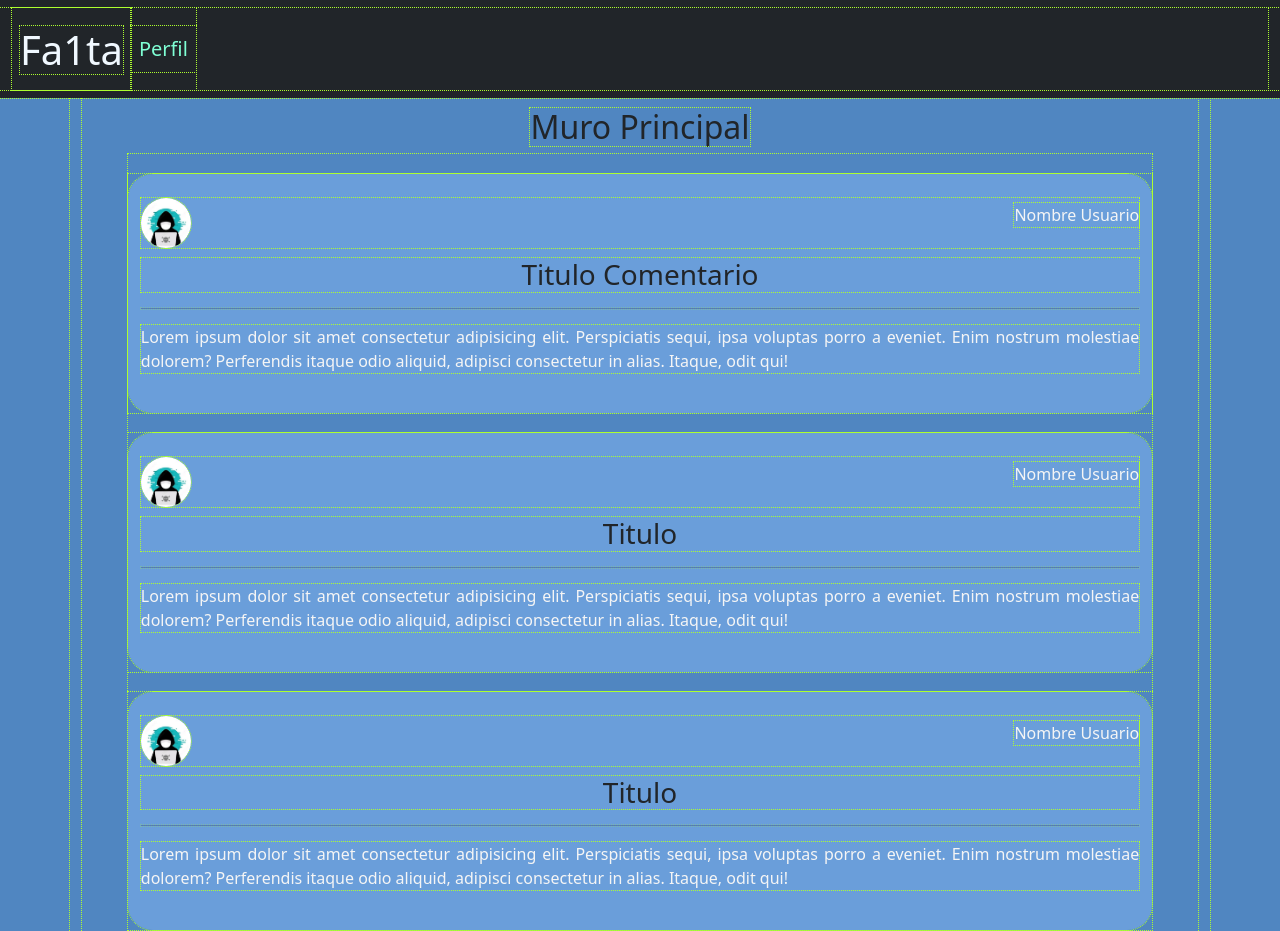
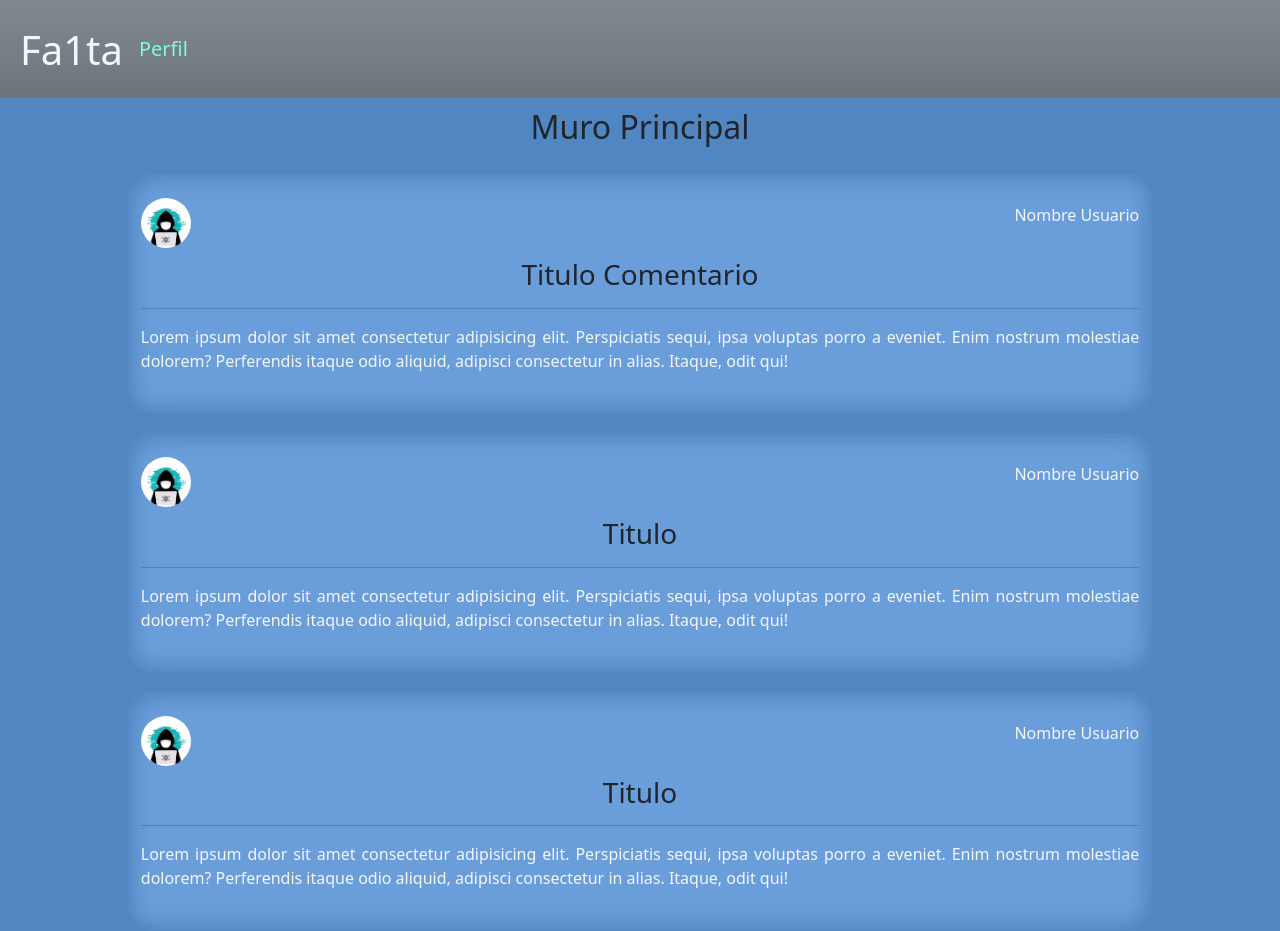
Before and after one commit to gorylactics/falt1_prototipo, a plain HTML site: page pages/muro_comun.html in a window 1280 px wide. Shown: the top 931 px of the page. Drawn offline with nearby package versions, Linux system fonts and the light colour scheme.

Commit message:
se crea muro y se establece css 2

```diff
--- a/assets/css/style.css
+++ b/assets/css/style.css
@@ -37,7 +37,7 @@ a{
 }
 
 *{
-    outline: 1.7px dotted greenyellow;
+    /* outline: 1.7px dotted greenyellow;  */
 }
 body{
     margin: 0;
@@ -170,6 +170,7 @@ ul{
 
 .comentarios{
     width: 80vw;
+
 }
 
 .plantilla_comentario{
@@ -178,6 +179,8 @@ ul{
     margin-top: 20px;
     margin-bottom: 10px;
     border-radius: 25px;
+    box-shadow: inset 6px 6px 20px -1px #5086c1,
+        inset -6px -6px 20px -1px #5086c1;
 }
 
 .hearder_comentario{
--- a/pages/muro_comun.html
+++ b/pages/muro_comun.html
@@ -11,7 +11,7 @@
 </head>
 
 <body>
-  <nav class="navbar navbar-expand-lg bg-dark">
+  <nav class="navbar navbar-expand-lg bg-secondary bg-gradient">
     <div class="container-fluid">
       <button class="navbar-toggler" type="button" data-bs-toggle="collapse" data-bs-target="#navbarNav"
         aria-controls="navbarNav" aria-expanded="false" aria-label="Toggle navigation">
```
